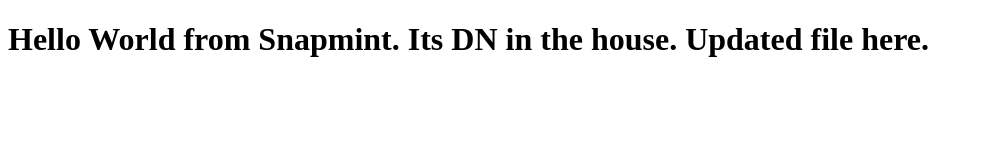
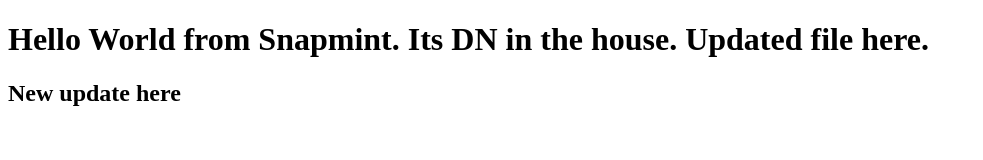
Before and after one commit to alvinjoseph7/snap-tut, a plain HTML site: page index.html in a window 1280 px wide. Shown: the whole page, without its empty margins (0-983 px from the left). Drawn offline with Linux system fonts and the light colour scheme.

Commit message:
Update index.html

```diff
--- a/index.html
+++ b/index.html
@@ -8,5 +8,6 @@
     <h1>
       Hello World from Snapmint. Its DN in the house. Updated file here.
     </h1>
+    <h2>New update here</h2>
   </body>
 </html>
```
